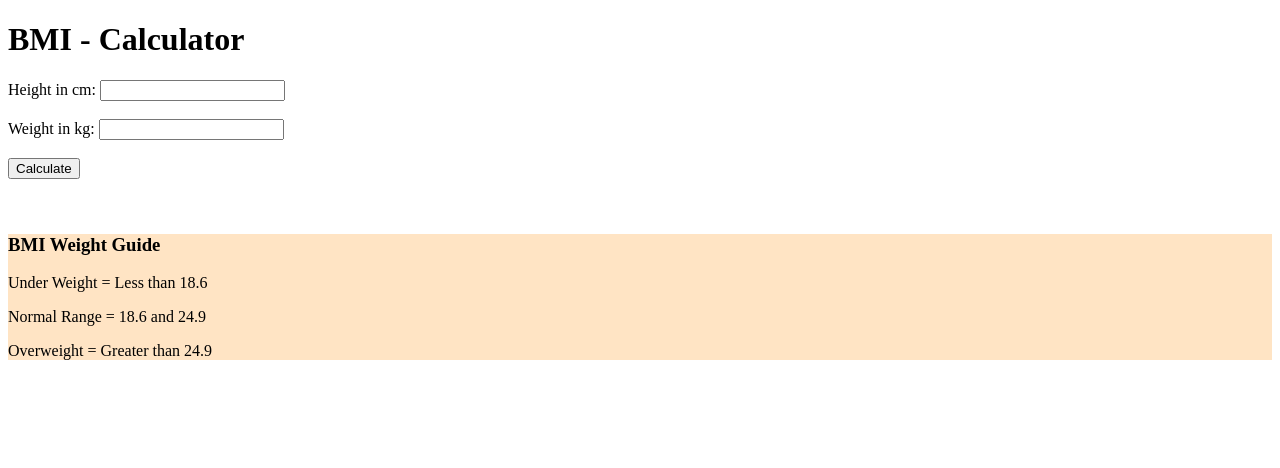
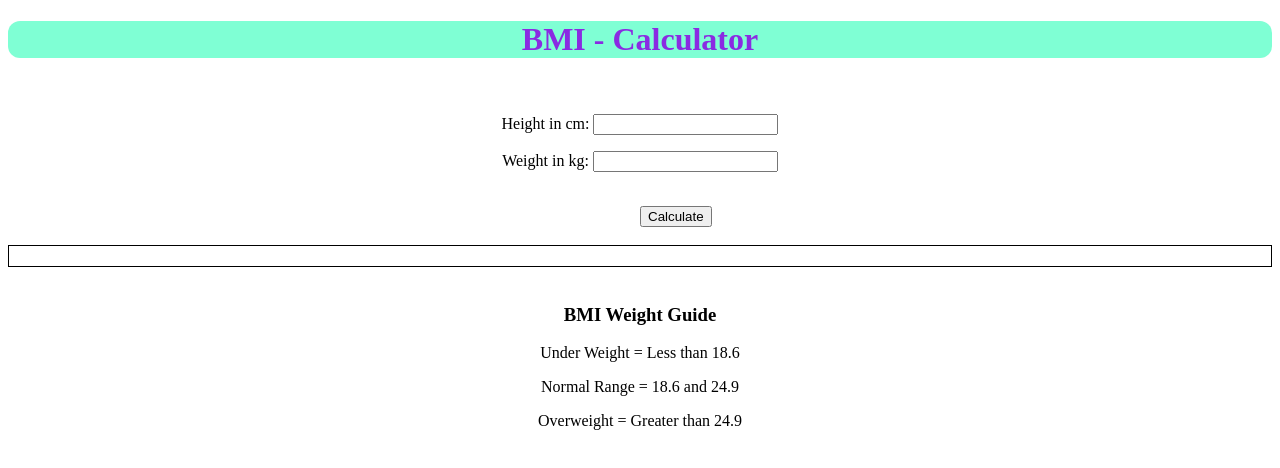
Before and after one commit to Ajay1812/JavaScript-ChaiAurCode, a plain HTML site: page 07_Projects/BMIcalculator/index.html in a window 1280 px wide. Drawn offline with Linux system fonts and the light colour scheme.

```diff
--- a/07_Projects/BMIcalculator/bmiCalculate.js
+++ b/07_Projects/BMIcalculator/bmiCalculate.js
@@ -28,3 +28,11 @@
     }
   }
 });
+
+const myh1 = document.querySelector("h1");
+myh1.style.borderRadius = "12px";
+myh1.style.backgroundColor = "aquamarine";
+myh1.style.color = "blueviolet";
+myh1.style.display = "flex";
+myh1.style.justifyContent = "center";
+myh1.style.alignItems = "center";
--- a/07_Projects/BMIcalculator/index.html
+++ b/07_Projects/BMIcalculator/index.html
@@ -7,23 +7,47 @@
   </head>
   <body>
     <h1>BMI - Calculator</h1>
+    <br />
     <form>
-      <div>
-        Height in cm:
-        <input type="text" class="height" />
+      <div
+        style="
+          display: inline;
+          align-items: center;
+          text-align: center;
+          border: 1px;
+        ">
+        <p>
+          Height in cm:
+          <input type="text" class="height" />
+        </p>
+        <p>
+          Weight in kg:
+          <input type="text" class="weight" />
+        </p>
+        <br />
+        <button style="margin-left: 50%">Calculate</button>
+        <br />
       </div>
       <br />
-      <div>
-        Weight in kg:
-        <input type="text" class="weight" />
-      </div>
-      <br />
-      <button>Calculate</button>
-      <br /><br />
-      <div id="results"></div>
+      <div
+        id="results"
+        style="
+          border: 1px solid black;
+          padding: 10px;
+          display: flex;
+          justify-content: center;
+          align-items: center;
+        "></div>
       <br />
       <div id="guide"></div>
-      <div id="weight-guide" style="background-color: bisque">
+      <div
+        id="weight-guide"
+        style="
+          display: inline;
+          align-items: center;
+          text-align: center;
+          justify-content: center;
+        ">
         <h3>BMI Weight Guide</h3>
         <p>Under Weight = Less than 18.6</p>
         <p>Normal Range = 18.6 and 24.9</p>
```
Also changed, not shown: 07_Projects/DigitalClock/digitalClock.js (added, +15 -0 lines), practice/index.html (added, +13 -0 lines).
